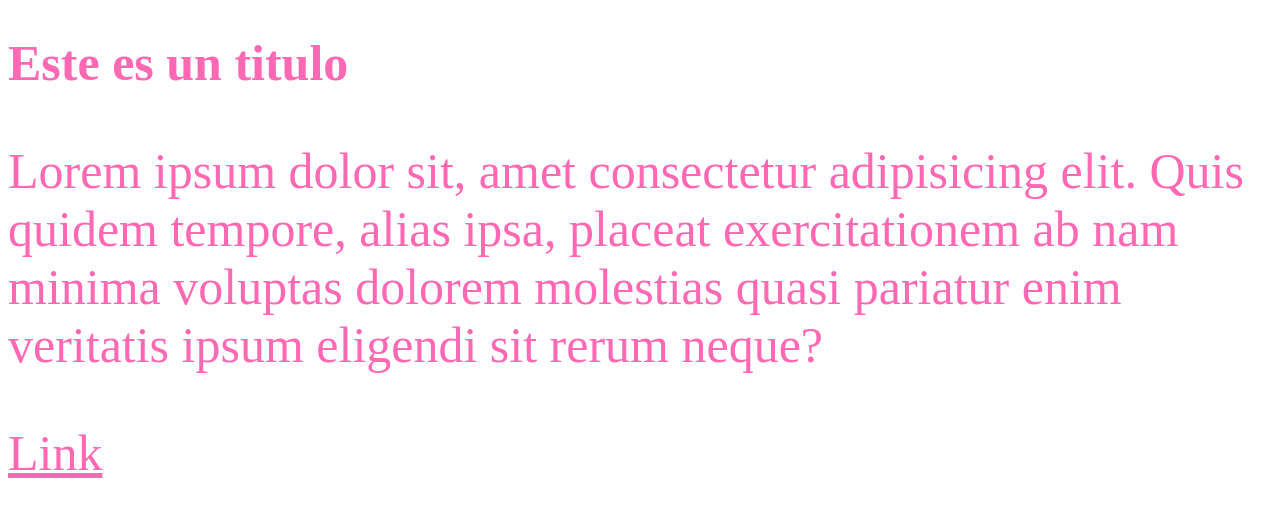
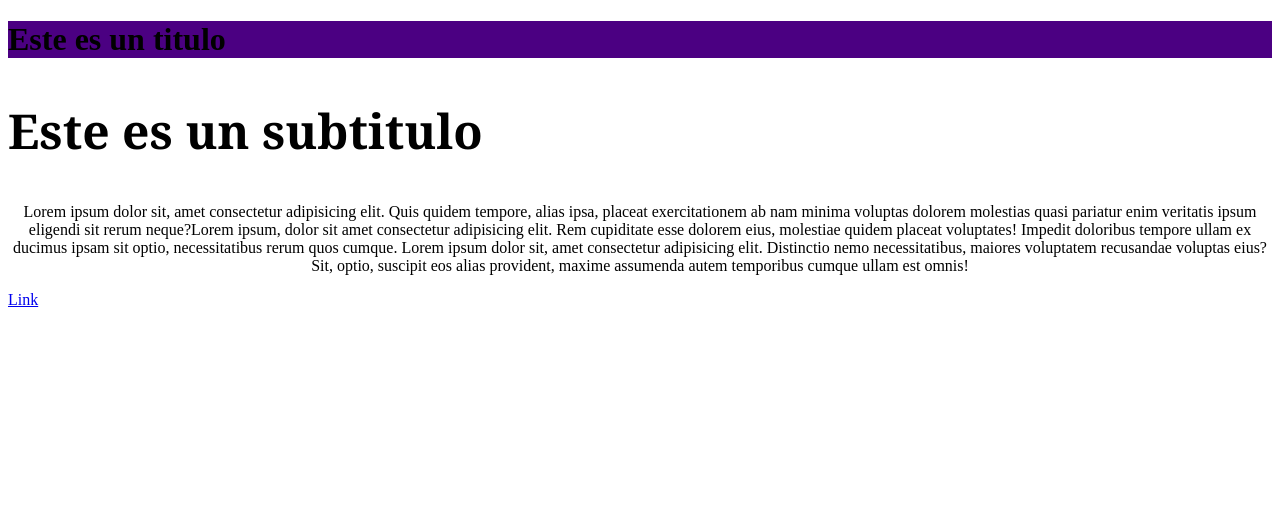
Before and after one commit to idrey1/web_desde_0_HTML5_CSS3, a plain HTML site: page html_y_css/css/selectores/index.html in a window 1280 px wide. Drawn offline with Linux system fonts and the light colour scheme.

Commit message:
Fin cap. 77 Selector de etiqueta

```diff
--- a/html_y_css/css/selectores/index.html
+++ b/html_y_css/css/selectores/index.html
@@ -8,7 +8,8 @@
 </head>
 <body>
     <h1>Este es un titulo</h1>
-    <p>Lorem ipsum dolor sit, amet consectetur adipisicing elit. Quis quidem tempore, alias ipsa, placeat exercitationem ab nam minima voluptas dolorem molestias quasi pariatur enim veritatis ipsum eligendi sit rerum neque?</p>
+    <h2>Este es un subtitulo</h2>
+    <p>Lorem ipsum dolor sit, amet consectetur adipisicing elit. Quis quidem tempore, alias ipsa, placeat exercitationem ab nam minima voluptas dolorem molestias quasi pariatur enim veritatis ipsum eligendi sit rerum neque?Lorem ipsum, dolor sit amet consectetur adipisicing elit. Rem cupiditate esse dolorem eius, molestiae quidem placeat voluptates! Impedit doloribus tempore ullam ex ducimus ipsam sit optio, necessitatibus rerum quos cumque. Lorem ipsum dolor sit, amet consectetur adipisicing elit. Distinctio nemo necessitatibus, maiores voluptatem recusandae voluptas eius? Sit, optio, suscipit eos alias provident, maxime assumenda autem temporibus cumque ullam est omnis! </p>
     <a href="#">Link</a>
 </body>
 </html>
--- a/html_y_css/css/selectores/style.css
+++ b/html_y_css/css/selectores/style.css
@@ -1,4 +1,16 @@
-*{
+/*{
     font-size: 50px;
     color: hotpink;
+}*/
+h1{
+    background-color: indigo;
 }
+
+h2{
+    font-family: Georgia, 'Times New Roman', Times, serif;
+    font-size: 48px;
+}
+
+p{
+    text-align: center;
+}
```
